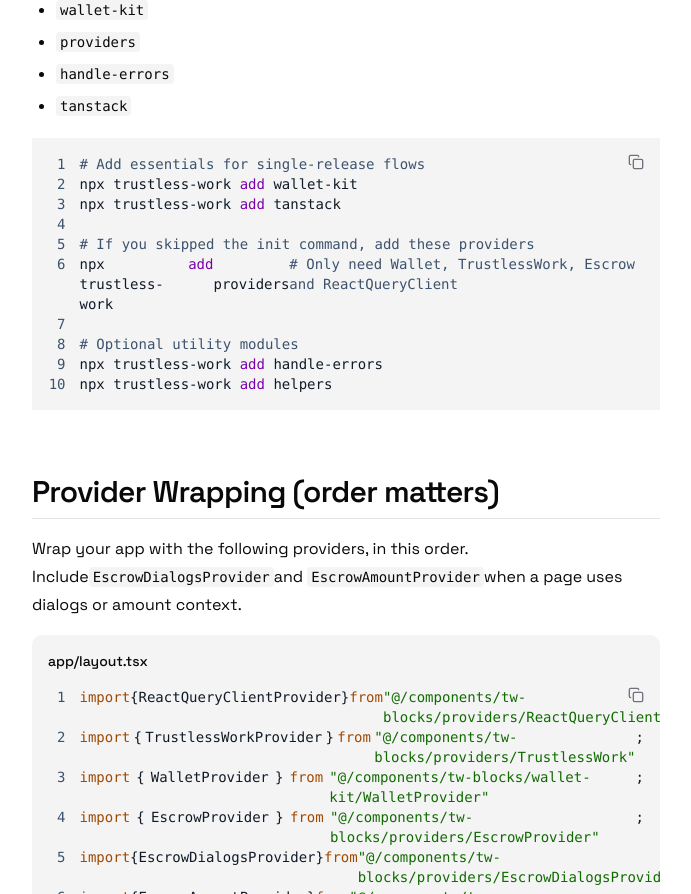
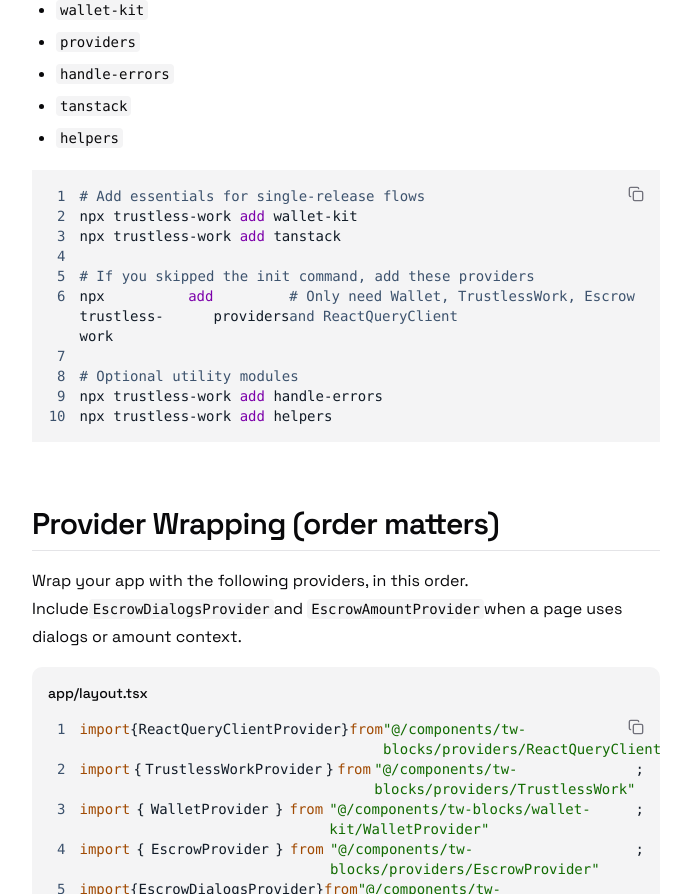
Before and after one commit to Trustless-Work/website-blocks, a Next.js app: page /get-started/dependencies in a window 1280 px wide. Shown: the part 1680-2574 px from the top of the page, without its empty margins (264-955 px from the left). Built offline with nearby package versions, Linux system fonts and the light colour scheme.

Commit message:
feat: add 'helpers' code snippet to DependenciesView for improved installation guidance

```diff
--- a/src/modules/get-started/DependenciesView.tsx
+++ b/src/modules/get-started/DependenciesView.tsx
@@ -328,6 +328,11 @@ npx trustless-work add helpers`}
                     tanstack
                   </code>
                 </li>
+                <li>
+                  <code className="bg-muted px-1 py-0.5 rounded text-sm">
+                    helpers
+                  </code>
+                </li>
               </ul>
 
               <div className="pt-2">
```
